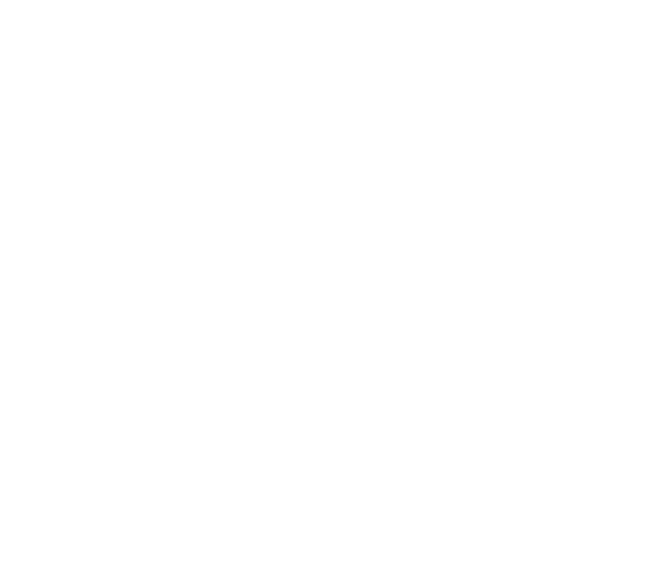
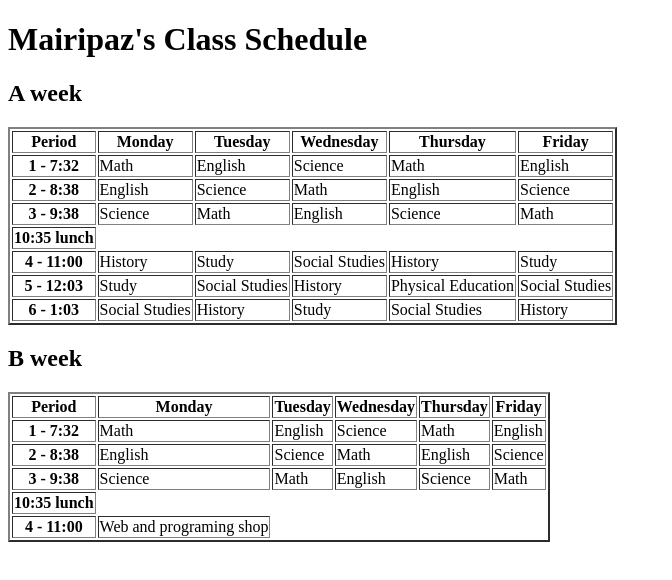
Before and after one commit to KTProg-2024/class-schedule-zsda111, a plain HTML site: page index.html in a window 1280 px wide. Shown: the whole page, without its empty margins (0-672 px from the left). Drawn offline with Linux system fonts and the light colour scheme.

Commit message:
created a class schedule for A and B week.

```diff
--- a/index.html
+++ b/index.html
@@ -1,10 +1,115 @@
 <!DOCTYPE html>
 <html>
     <head>
-
+        <title> Class Schedule</title>
     </head>
 
     <body>
+      <h1> Mairipaz's Class Schedule</h1>
+      <h2> A week</h2>
+	<Table border="2">
+    <tr>
+      <th>Period</th>
+     <th>Monday</th>
+     <th>Tuesday</th>
+     <th>Wednesday</th>
+     <th>Thursday</th>
+     <th>Friday</th>
+    </tr>
+    <tr>
+      <th> 1 - 7:32</th>
+      <td>Math</td>
+      <td>English</td>
+      <td>Science</td>
+      <td>Math</td>
+      <td>English</td>
+    </tr>
+    <tr>
+      <th>2 - 8:38</th>
+      <td>English</td>
+      <td>Science</td>
+      <td>Math</td>
+      <td>English</td>
+      <td>Science</td>
+    </tr>
+    <tr>
+     <th>3 - 9:38</th>
+     <td>Science</td>
+     <td>Math</td>
+     <td>English</td>
+     <td>Science</td>
+     <td>Math</td>
+    </tr>
+    <tr>
+     <th>10:35 lunch</th>
+    </tr>
+    <tr>
+     <th>4 - 11:00</th>
+     <td>History</td>
+     <td>Study</td>
+     <td>Social Studies</td>
+     <td>History</td>
+     <td>Study</td>
+    </tr>
+    <tr>
+     <th>5 - 12:03</th>
+     <td>Study</td>
+     <td>Social Studies</td>
+     <td>History</td>
+     <td>Physical Education</td>
+     <td>Social Studies</td>
+    </tr>
+    <tr>
+      <th>6 - 1:03</th>
+      <td>Social Studies</td>
+      <td>History</td>
+      <td>Study</td>
+      <td>Social Studies</td>
+      <td>History</td>
+    </tr>
+    </Table>
 
+    <h2> B week</h2>
+    <Table border="2">
+    <tr>
+     <th>Period</th>
+     <th>Monday</th>
+     <th>Tuesday</th>
+     <th>Wednesday</th>
+     <th>Thursday</th>
+     <th>Friday</th>
+    </tr>
+    <tr>
+      <th> 1 - 7:32</th>
+      <td>Math</td>
+      <td>English</td>
+      <td>Science</td>
+      <td>Math</td>
+      <td>English</td>
+    </tr>
+    <tr>
+      <th>2 - 8:38</th>
+      <td>English</td>
+      <td>Science</td>
+      <td>Math</td>
+      <td>English</td>
+      <td>Science</td>
+    </tr>
+    <tr>
+     <th>3 - 9:38</th>
+     <td>Science</td>
+     <td>Math</td>
+     <td>English</td>
+     <td>Science</td>
+     <td>Math</td>
+    </tr>
+    <tr>
+     <th>10:35 lunch</th>
+    </tr>
+    <tr>
+     <th>4 - 11:00</th>
+      <td>Web and programing shop</td>
+      </tr>
+  </Table>
     </body>
 </html>
```
